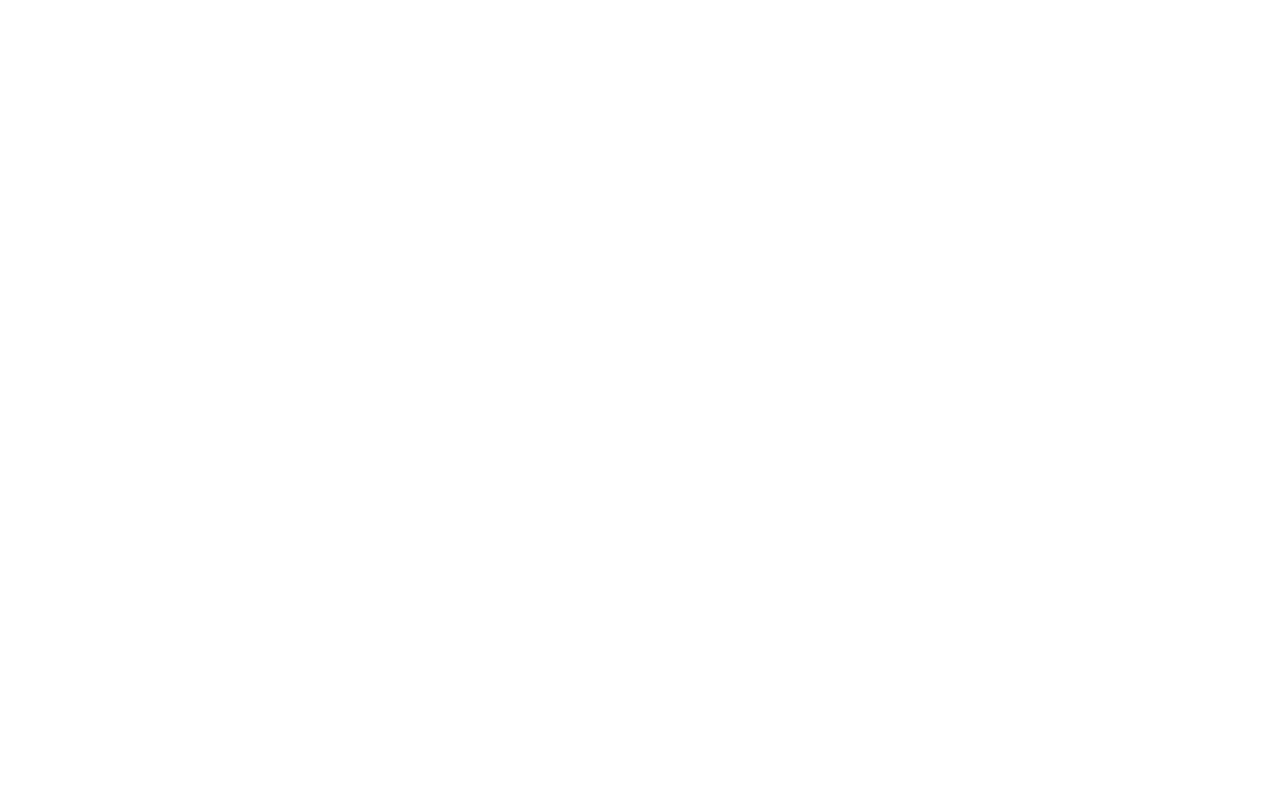
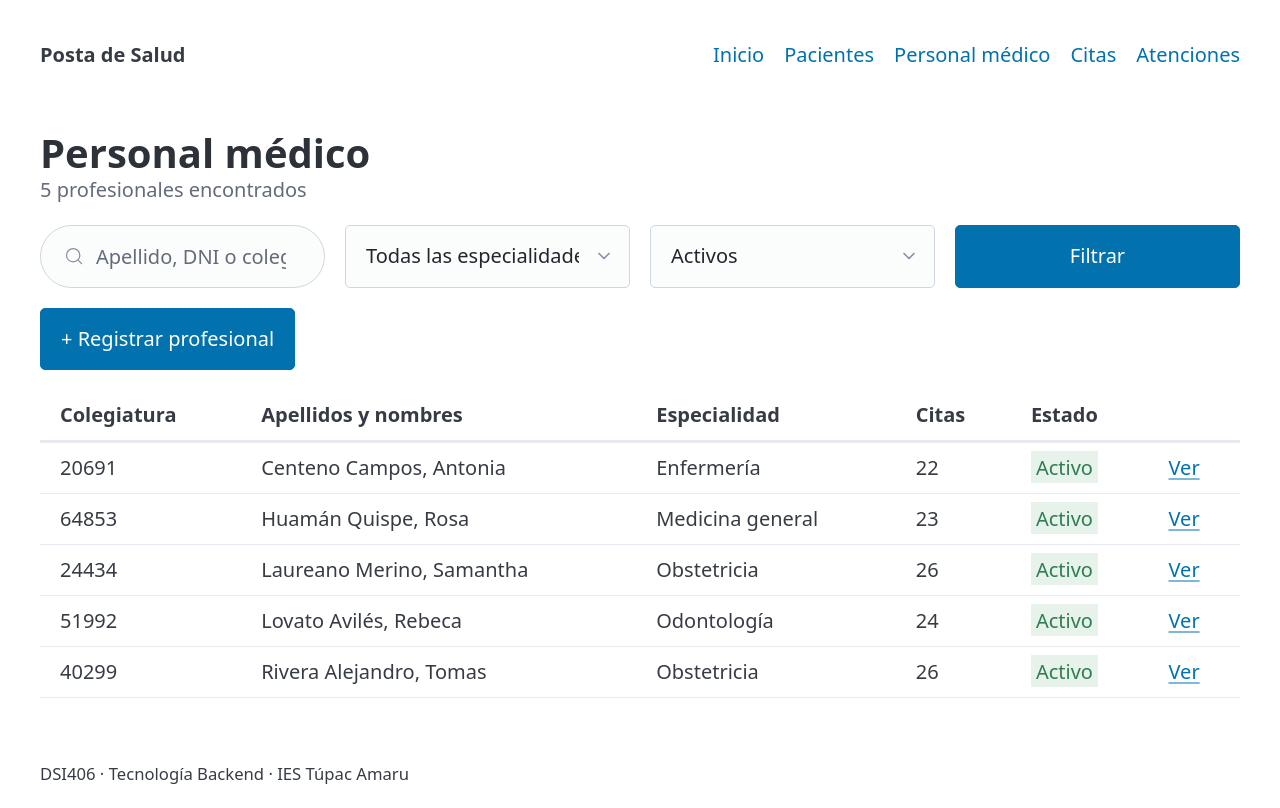
Before and after one commit to jquispe251ds23-boop/posta-salud, a Laravel app: page /personal-medico in a window 1280 px wide. Before the commit the page is empty. Run offline with Laravel 12, Linux system fonts and the light colour scheme; data comes from the database, SQL or seed files in the repository; some libraries are stand-ins or nearby versions.

Commit message:
feat: lista personal medico con filtros y componente de estado

```diff
--- a/app/Http/Controllers/PersonalMedicoController.php
+++ b/app/Http/Controllers/PersonalMedicoController.php
@@ -5,15 +5,38 @@ namespace App\Http\Controllers;
 use App\Models\PersonalMedico;
 use App\Http\Requests\StorePersonalMedicoRequest;
 use App\Http\Requests\UpdatePersonalMedicoRequest;
-
+use Illuminate\Http\Request;
 class PersonalMedicoController extends Controller
 {
     /**
      * Display a listing of the resource.
      */
-    public function index()
+    public function index(Request $request)
     {
-        //
+        $buscar = trim($request->input('buscar', ''));
+        $especialidad = $request->input('especialidad');
+        $estado = $request->input('estado', 'activos');
+
+        $personal = PersonalMedico::query()
+            ->deEspecialidad($especialidad)
+            ->when($estado === 'activos', fn($q) => $q->activos())
+            ->when($estado === 'inactivos', fn($q) => $q->where('activo', false))
+            ->when($buscar, function ($q, $buscar) {
+                $q->where(function ($q) use ($buscar) {
+                    $q->where('apellidos', 'ilike', "%$buscar%")
+                        ->orWhere('dni', 'like', "$buscar%")
+                        ->orWhere('colegiatura', 'like', "$buscar%");
+                });
+            })
+            ->withCount('citas')
+            ->orderBy('apellidos')
+            ->paginate(10)
+            ->withQueryString();
+
+        return view(
+            'personal-medico.index',
+            compact('personal', 'buscar', 'especialidad', 'estado')
+        );
     }
 
     /**
@@ -56,11 +79,4 @@ class PersonalMedicoController extends Controller
         //
     }
 
-    /**
-     * Remove the specified resource from storage.
-     */
-    public function destroy(PersonalMedico $personalMedico)
-    {
-        //
-    }
 }
--- a/app/Models/PersonalMedico.php
+++ b/app/Models/PersonalMedico.php
@@ -6,6 +6,7 @@ use Illuminate\Database\Eloquent\Factories\HasFactory;
 use Illuminate\Database\Eloquent\Model;
 use Illuminate\Database\Eloquent\Relations\BelongsTo;
 use Illuminate\Database\Eloquent\Relations\HasMany;
+use Illuminate\Database\Eloquent\Builder;
 
 class PersonalMedico extends Model
 {
@@ -29,6 +30,19 @@ class PersonalMedico extends Model
         'Odontología',
         'Pediatría',
     ];
+    public function scopeActivos(Builder $consulta): void
+    {
+        $consulta->where('activo', true);
+    }
+
+    public function scopeDeEspecialidad(
+        Builder $consulta,
+        ?string $especialidad
+    ): void {
+        if ($especialidad) {
+            $consulta->where('especialidad', $especialidad);
+        }
+    }
 
     protected function casts(): array
     {
--- /dev/null
+++ b/resources/views/components/estado.blade.php
@@ -0,0 +1,7 @@
+@props(['activo'])
+
+@if ($activo)
+    <mark class="estado-activo">Activo</mark>
+@else
+    <mark class="estado-inactivo">Inactivo</mark>
+@endif
--- a/resources/views/layouts/app.blade.php
+++ b/resources/views/layouts/app.blade.php
@@ -19,6 +19,16 @@
             display: flex;
             gap: 1rem;
             align-items: center;
+        }
+
+        .estado-activo {
+            background: #e6f2ea;
+            color: #2f7d52;
+        }
+
+        .estado-inactivo {
+            background: #f6e3e3;
+            color: #b3261e;
         }
     </style>
 </head>
--- /dev/null
+++ b/resources/views/personal-medico/index.blade.php
@@ -0,0 +1,61 @@
+@extends('layouts.app')
+
+@section('titulo', 'Personal médico')
+
+@section('contenido')
+    <hgroup>
+        <h1>Personal médico</h1>
+        <p>{{ $personal->total() }} profesionales encontrados</p>
+    </hgroup>
+
+    <form method="GET" action="{{ route('personal-medico.index') }}">
+        <div class="grid">
+            <input type="search" name="buscar" value="{{ $buscar }}"
+                   placeholder="Apellido, DNI o colegiatura">
+            <select name="especialidad">
+                <option value="">Todas las especialidades</option>
+                @foreach (\App\Models\PersonalMedico::ESPECIALIDADES as $esp)
+                    <option value="{{ $esp }}"
+                        @selected($especialidad === $esp)>{{ $esp }}</option>
+                @endforeach
+            </select>
+            <select name="estado">
+                <option value="activos"
+                    @selected($estado === 'activos')>Activos</option>
+                <option value="inactivos"
+                    @selected($estado === 'inactivos')>Inactivos</option>
+                <option value="todos"
+                    @selected($estado === 'todos')>Todos</option>
+            </select>
+            <button type="submit">Filtrar</button>
+        </div>
+    </form>
+
+    <p><a href="{{ route('personal-medico.create') }}" role="button">
+        + Registrar profesional</a></p>
+
+    <table>
+        <thead>
+            <tr><th>Colegiatura</th><th>Apellidos y nombres</th>
+                <th>Especialidad</th><th>Citas</th><th>Estado</th><th></th></tr>
+        </thead>
+        <tbody>
+            @forelse ($personal as $medico)
+                <tr>
+                    <td>{{ $medico->colegiatura }}</td>
+                    <td>{{ $medico->apellidos }}, {{ $medico->nombres }}</td>
+                    <td>{{ $medico->especialidad }}</td>
+                    <td>{{ $medico->citas_count }}</td>
+                    <td><x-estado :activo="$medico->activo" /></td>
+                    <td>
+                        <a href="{{ route('personal-medico.show', $medico) }}">Ver</a>
+                    </td>
+                </tr>
+            @empty
+                <tr><td colspan="6">No se encontraron profesionales.</td></tr>
+            @endforelse
+        </tbody>
+    </table>
+
+    {{ $personal->links() }}
+@endsection
```
